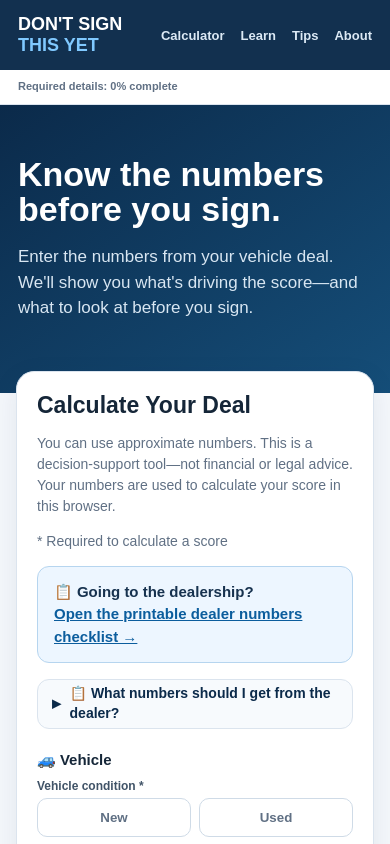
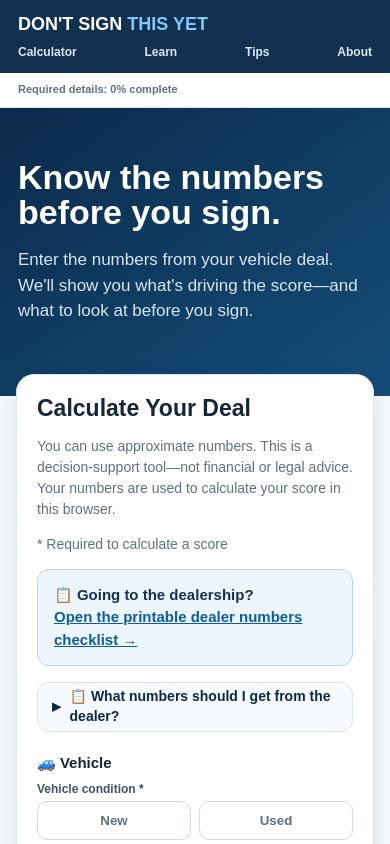
Before and after one commit to rmerrow1/dont-sign-this-yet, a Next.js app: page / in a window 390 px wide. Shown: the top 844 px of the page. Built offline with nearby package versions, Linux system fonts and the light colour scheme.

Commit message:
Fit navigation at narrow phone widths

```diff
--- a/app/globals.css
+++ b/app/globals.css
@@ -136,6 +136,10 @@
 }
 
 @media (max-width: 600px) {
+  html { scroll-padding-top: 110px; }
+  .nav { flex-direction: column; align-items: stretch; gap: 10px; }
+  .links { justify-content: space-between; gap: 8px; }
+  .links a { font-size: 12px; }
   .feedbackPage {
     padding: 24px 14px;
   }
```
